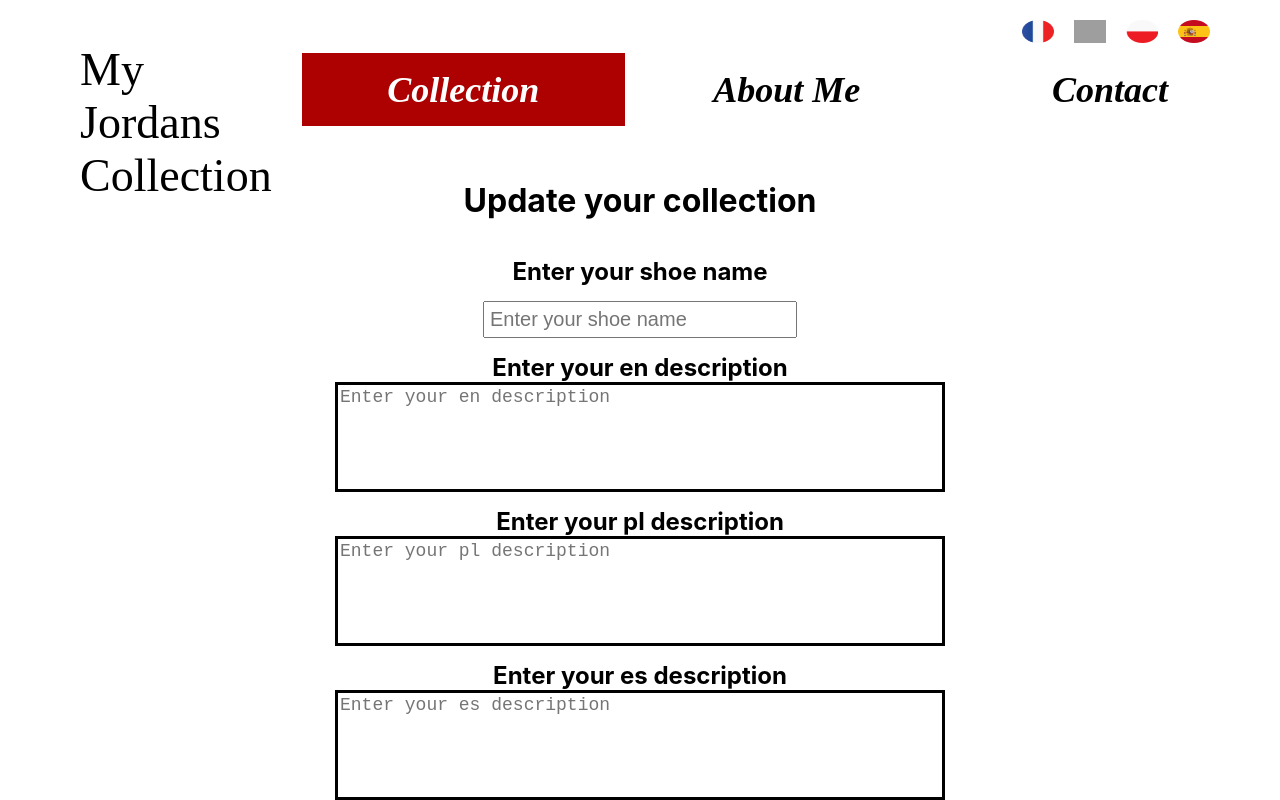
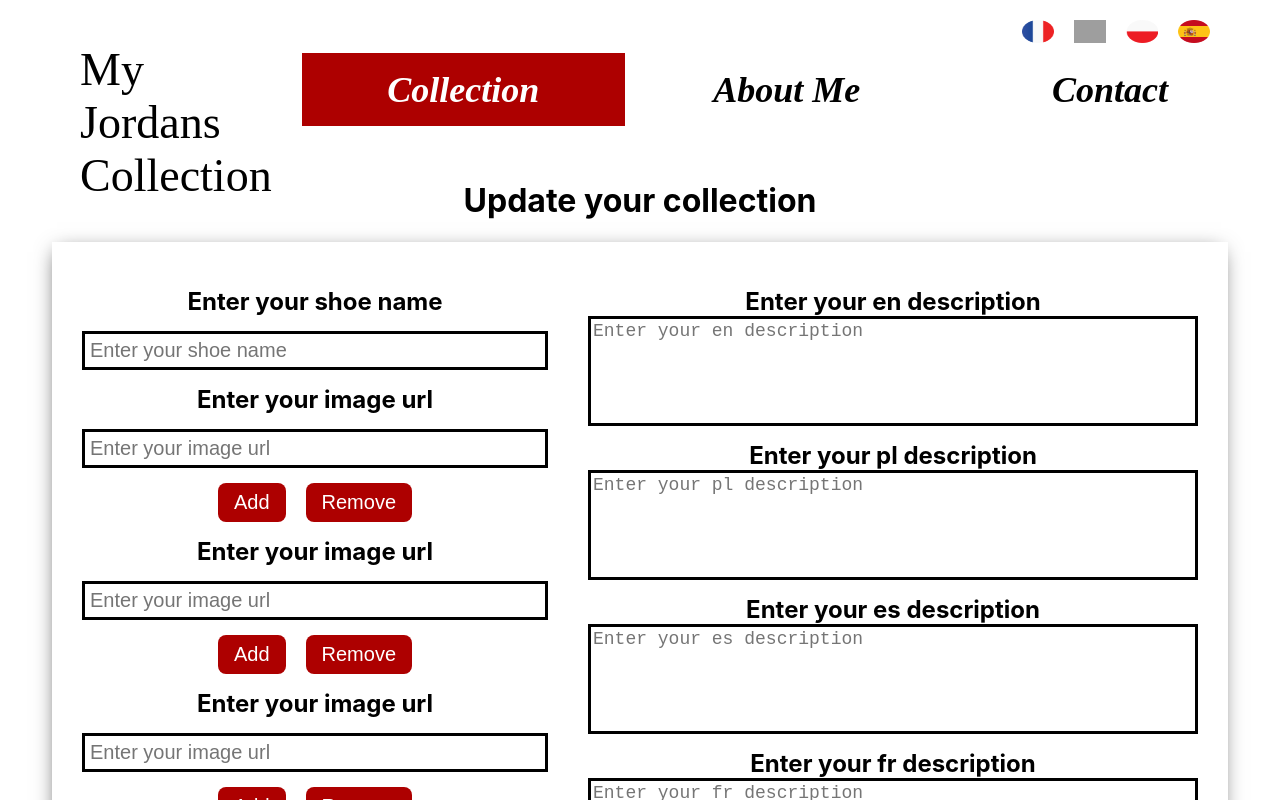
Before and after one commit to Jaroslaw-Bak/jordany, a React (Create React App) app: page /admin in a window 1280 px wide. Shown: the top 800 px of the page. Built offline with nearby package versions, Linux system fonts and the light colour scheme; sample sign-in values are in the browser's storage; grey boxes are pictures that could not be loaded; a web font is replaced by a local one.

Commit message:
made changes to adminPage

```diff
--- a/src/components/AboutMe.js
+++ b/src/components/AboutMe.js
@@ -1,11 +1,14 @@
 import "../stylesheets/aboutme.css";
-import aboutmeimg from '../images/aboutmephoto.jpg'
+import aboutmeimg from '../images/aboutmephoto.jpg';
+import { useTranslation } from "react-i18next";
 
 const AboutMe = () => {
+
+    const {t} = useTranslation();
     return (
         <div className="about">
             <img className="aboutme-img" src={aboutmeimg} alt='aboute me foto' />
-            <div className="aboutme-description">My name is Toby. I'm a webdesigner working for a digital creative agenty called Creately. Sometimes i create websites, posters, ecards. I like photography and I am a big fan of Jordan.
+            <div className="aboutme-description">{t('AboutMe.description')}
             </div>
         </div>
     )
--- a/src/components/AdminPage.js
+++ b/src/components/AdminPage.js
@@ -7,11 +7,13 @@
 
 
   const [bootName,setBootName]= useState('');
+  const [imgUrl,setImgUrl]= useState([]);
   const [descriptionEN,setDescriptionEN]= useState('');
   const [descriptionPL,setDescriptionPL]= useState('');
   const [descriptionES,setDescriptionES]= useState('');
   const [descriptionFR,setDescriptionFR]= useState('');
   const {t} = useTranslation();
+  const [numOfImg, setNumOfImg]=useState([0,1,2])
 
   const  handleAddBoot = async () => {
 
@@ -23,6 +25,35 @@
     postBoot(id);
 
   };
+
+  const addimg = (ind) => {
+    console.log(imgUrl)
+    setNumOfImg([...numOfImg, numOfImg[numOfImg.length-1]+1])
+  }
+
+
+  const removeimg = (num, ind) => {
+
+
+    let tempArray = [...numOfImg];
+    tempArray.splice(ind, 1);
+    setNumOfImg(tempArray);
+
+
+    let tempArray2 = imgUrl;
+    tempArray2.splice(ind, 1);
+    setImgUrl(tempArray2)
+
+
+  }
+
+  const changeImgeUrl = (e, index) => {
+    let value =  e.target.value
+    let tempArray = imgUrl;
+    tempArray[index] = value;
+
+    setImgUrl(tempArray)
+  }
 
   const postBoot = (id) => {
     if(id) {
@@ -45,14 +76,7 @@
         },
         comments: [],
         id: id+1,
-        imgs: [
-            "https://sothebys-com.brightspotcdn.com/dims4/default/dd038e4/2147483647/strip/true/crop/800x800+0+0/resize/684x684!/quality/90/?url=http%3A%2F%2Fsothebys-brightspot.s3.amazonaws.com%2Fdotcom%2F40%2Fd4%2F5f3a49154e35a9a29a41b43a6cbd%2Fsmoke-grey.jpg",
-            "https://sothebys-com.brightspotcdn.com/dims4/default/dd038e4/2147483647/strip/true/crop/800x800+0+0/resize/684x684!/quality/90/?url=http%3A%2F%2Fsothebys-brightspot.s3.amazonaws.com%2Fdotcom%2F40%2Fd4%2F5f3a49154e35a9a29a41b43a6cbd%2Fsmoke-grey.jpg",
-            "https://sothebys-com.brightspotcdn.com/dims4/default/dd038e4/2147483647/strip/true/crop/800x800+0+0/resize/684x684!/quality/90/?url=http%3A%2F%2Fsothebys-brightspot.s3.amazonaws.com%2Fdotcom%2F40%2Fd4%2F5f3a49154e35a9a29a41b43a6cbd%2Fsmoke-grey.jpg",
-            "https://sothebys-com.brightspotcdn.com/dims4/default/dd038e4/2147483647/strip/true/crop/800x800+0+0/resize/684x684!/quality/90/?url=http%3A%2F%2Fsothebys-brightspot.s3.amazonaws.com%2Fdotcom%2F40%2Fd4%2F5f3a49154e35a9a29a41b43a6cbd%2Fsmoke-grey.jpg",
-            "https://sothebys-com.brightspotcdn.com/dims4/default/dd038e4/2147483647/strip/true/crop/800x800+0+0/resize/684x684!/quality/90/?url=http%3A%2F%2Fsothebys-brightspot.s3.amazonaws.com%2Fdotcom%2F40%2Fd4%2F5f3a49154e35a9a29a41b43a6cbd%2Fsmoke-grey.jpg",
-            "https://sothebys-com.brightspotcdn.com/dims4/default/dd038e4/2147483647/strip/true/crop/800x800+0+0/resize/684x684!/quality/90/?url=http%3A%2F%2Fsothebys-brightspot.s3.amazonaws.com%2Fdotcom%2F40%2Fd4%2F5f3a49154e35a9a29a41b43a6cbd%2Fsmoke-grey.jpg"
-        ]
+        imgs: imgUrl
       }
 
       axios.post("http://localhost:3050/api/shoes/", boot).then(response => {
@@ -69,9 +93,24 @@
 
   return (
     <div className="adminPage">
+
       <h1>{t('AdminPage.updateCollection')}</h1>
+      <div className="adminPage-container">
+        <div className="adminPage-leftSide">
           <label htmlFor="name">{t('AdminPage.bootName')}</label>
           <input value={bootName} onChange={(e)=> setBootName(e.target.value)} placeholder={t('AdminPage.bootName')} type="text" id="name" name="name" />
+          {numOfImg && numOfImg.map(( num, index)=> (
+            <>
+              <label htmlFor="image">{t('AdminPage.image')}</label>
+              <input value={imgUrl[index]} onChange={(e)=> changeImgeUrl(e, index)} placeholder={t('AdminPage.image')} type="text" id="image" name="image" />
+              <div>
+                <button className="adminPage-button"  onClick={()=> addimg(index)}>Add</button>
+                <button className="adminPage-button" onClick={()=> removeimg(num, index)}> Remove</button>
+              </div>
+            </>
+          ))}
+        </div>
+        <div className="adminPage-rightSide">
           <label htmlFor="message">{t('AdminPage.enterDescriptionEn')}</label>
           <textarea value={descriptionEN} onChange={(e)=> setDescriptionEN(e.target.value)} placeholder={t('AdminPage.enterDescriptionEn')} id="message" name="message" />
           <label htmlFor="message">{t('AdminPage.enterDescriptionPL')}</label>
@@ -80,6 +119,8 @@
           <textarea value={descriptionES} onChange={(e)=> setDescriptionES(e.target.value)} placeholder={t('AdminPage.enterDescriptionEs')} id="message" name="message" />
           <label htmlFor="message">{t('AdminPage.enterDescriptionFr')}</label>
           <textarea value={descriptionFR} onChange={(e)=> setDescriptionFR(e.target.value)} placeholder={t('AdminPage.enterDescriptionFr')} id="message" name="message" />
+        </div>
+      </div>
       <button onClick={() => handleAddBoot()}>{t('AdminPage.button')}</button>
     </div>
 
--- a/src/components/Header.js
+++ b/src/components/Header.js
@@ -44,7 +44,7 @@
     <div className="header">
       <div className="header-lang">
           <img onClick={() => changeLanuage('fr')} src={fr}  alt="france"/>
-          <img onClick={() => changeLanuage('en')} src={it}  alt="italy"/>
+          <img onClick={() => changeLanuage('en')} src="https://cdn1.iconfinder.com/data/icons/world-flags-circular/1000/Flag_of_United_Kingdom_-_Circle-512.png"  alt="england"/>
           <img onClick={() => changeLanuage('pl')} src={pl}  alt="poland"/>
           <img onClick={() => changeLanuage('es')} src={sp}  alt="spain"/>
         </div>
--- a/src/stylesheets/adminPage.css
+++ b/src/stylesheets/adminPage.css
@@ -3,7 +3,39 @@
   flex-direction: column;
   align-items: center;
   justify-content: center;
+  width: 100%;
   height: 70%;
+}
+
+.adminPage-container {
+  display: flex;
+  flex-direction: row;
+  align-items: flex-start;
+  padding: 30px;
+  box-shadow: -1px 4px 20px -6px rgba(0, 0, 0, 0.7);
+  margin-bottom: 20px;
+}
+
+.adminPage-button {
+  margin: 0 10px;
+}
+
+.adminPage-leftSide {
+  display: flex;
+  flex-direction: column;
+  align-items: center;
+  justify-content: center;
+  height: 100%;
+  margin-right: 20px;
+}
+
+.adminPage-rightSide {
+  display: flex;
+  flex-direction: column;
+  align-items: center;
+  justify-content: center;
+  height: 100%;
+  margin-left: 20px;
 }
 
 .adminPage label {
@@ -15,8 +47,9 @@
 .adminPage input {
   font-size: 20px;
   padding: 5px;
-  min-width: 300px;
+  min-width: 450px;
   margin-top: 15px;
+  border: 3px solid #000;
 }
 
 .adminPage button {
--- a/src/translations/en.js
+++ b/src/translations/en.js
@@ -21,6 +21,7 @@
   AdminPage: {
     updateCollection: "Update your collection",
     bootName: "Enter your shoe name",
+    image: "Enter your image url",
     enterDescriptionEn: "Enter your en description",
     enterDescriptionPL: "Enter your pl description",
     enterDescriptionEs: "Enter your es description",
```
Lines whose indentation alone changed are shown as unchanged.
